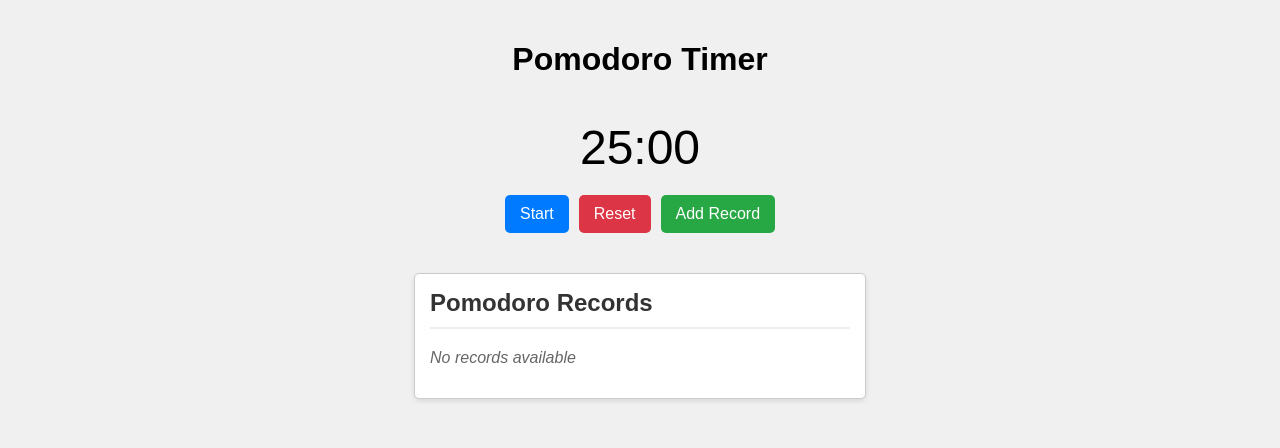
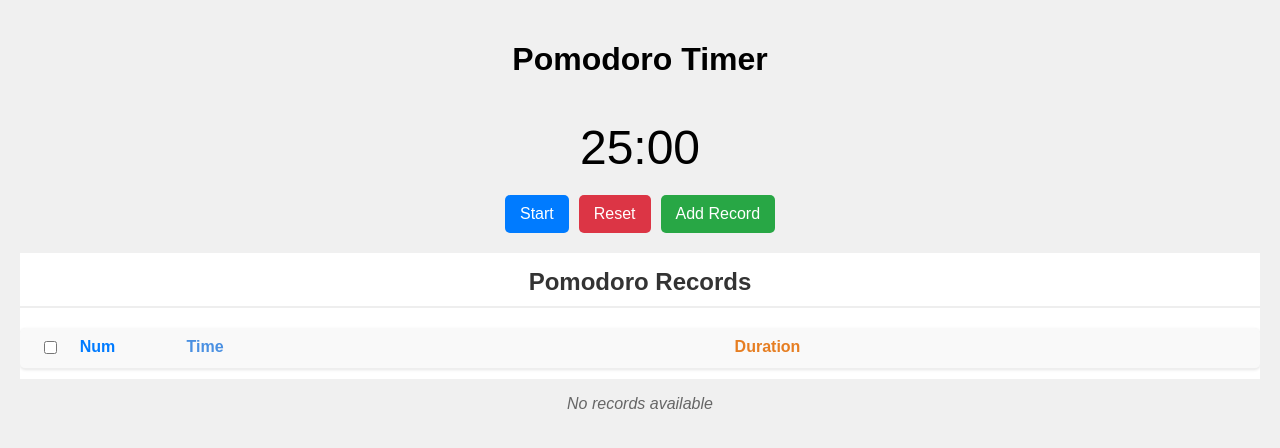
Before and after one commit to hongguifeng/pomodoro-timer-basic, a website with bundled scripts: page src/index.html in a window 1280 px wide. Built offline with nearby package versions, Linux system fonts and the light colour scheme.

Commit message:
Fix: Make Pomodoro Records title and header sticky
- Updated HTML structure to wrap the title and header in a new div.
- Added CSS styles to make the title and header sticky at the top of the records list.
- Adjusted JavaScript to accommodate the new HTML structure for displaying records.

```diff
--- a/src/css/styles.css
+++ b/src/css/styles.css
@@ -75,21 +75,33 @@ button:hover {
 }
 
 #records {
-    margin-top: 20px;
-    text-align: left;
-    border: 1px solid var(--border-color);
-    padding: 15px;
+    position: relative;
+    display: flex;
+    flex-direction: column;
+}
+
+.records-header {
+    position: sticky;
+    top: 0;
     background-color: #fff;
-    box-shadow: 0 2px 5px var(--shadow-color);
-    border-radius: 5px;
-    width: 420px;
-    max-height: 50vh;
+    z-index: 1;
+}
+
+.records-header h2 {
+    margin-top: 0;
+    padding-top: 15px;
+}
+
+.records-content {
     overflow-y: auto;
-    align-self: center;
+    max-height: calc(50vh - 80px);
+}
+
+#records ul {
+    margin: 0;
 }
 
 #records h2 {
-    margin-top: 0;
     color: var(--dark-gray);
     border-bottom: 2px solid #eee;
     padding-bottom: 10px;
--- a/src/index.html
+++ b/src/index.html
@@ -16,7 +16,20 @@
             <button id="addRecordButton">Add Record</button>
             <button id="deleteSelectedRecords" style="display: none;">Delete Selected</button>
         </div>
-        <div id="records"></div>
+        <div id="records">
+            <div class="records-header">
+                <h2>Pomodoro Records</h2>
+                <ul>
+                    <li class="record-row record-header-row">
+                        <span class="record-item record-checkbox"><input type="checkbox" id="selectAll"></span>
+                        <span class="record-item record-number">Num</span>
+                        <span class="record-item record-time">Time</span>
+                        <span class="record-item record-duration">Duration</span>
+                    </li>
+                </ul>
+            </div>
+            <div class="records-content"></div>
+        </div>
     </div>
     <div id="addRecordModal" class="modal">
         <div class="modal-content">
--- a/src/js/main.js
+++ b/src/js/main.js
@@ -77,11 +77,11 @@ function modifyTime(event) {
 }
 
 function displayRecords() {
-    const recordsContainer = document.getElementById('records');
-    recordsContainer.innerHTML = '<h2>Pomodoro Records</h2>';
+    const recordsContainer = document.querySelector('#records .records-content');
+    recordsContainer.innerHTML = '';
 
     if (records.records.length === 0) {
-        recordsContainer.innerHTML += '<p class="no-records">No records available</p>';
+        recordsContainer.innerHTML = '<p class="no-records">No records available</p>';
     } else {
         const groupedRecords = records.groupRecordsByDate();
         const recordsList = createRecordsList(groupedRecords);
@@ -91,7 +91,6 @@ function displayRecords() {
 
 function createRecordsList(groupedRecords) {
     const recordsList = document.createElement('ul');
-    recordsList.appendChild(createHeaderRow());
 
     for (const [date, dateRecords] of groupedRecords) {
         recordsList.appendChild(createDateHeader(date));
@@ -101,18 +100,6 @@ function createRecordsList(groupedRecords) {
     }
 
     return recordsList;
-}
-
-function createHeaderRow() {
-    const headerRow = document.createElement('li');
-    headerRow.className = 'record-row record-header-row';
-    headerRow.innerHTML = `
-        <span class="record-item record-checkbox"><input type="checkbox" id="selectAll"></span>
-        <span class="record-item record-number">Num</span>
-        <span class="record-item record-time">Time</span>
-        <span class="record-item record-duration">Duration</span>
-    `;
-    return headerRow;
 }
 
 function createDateHeader(date) {
```
